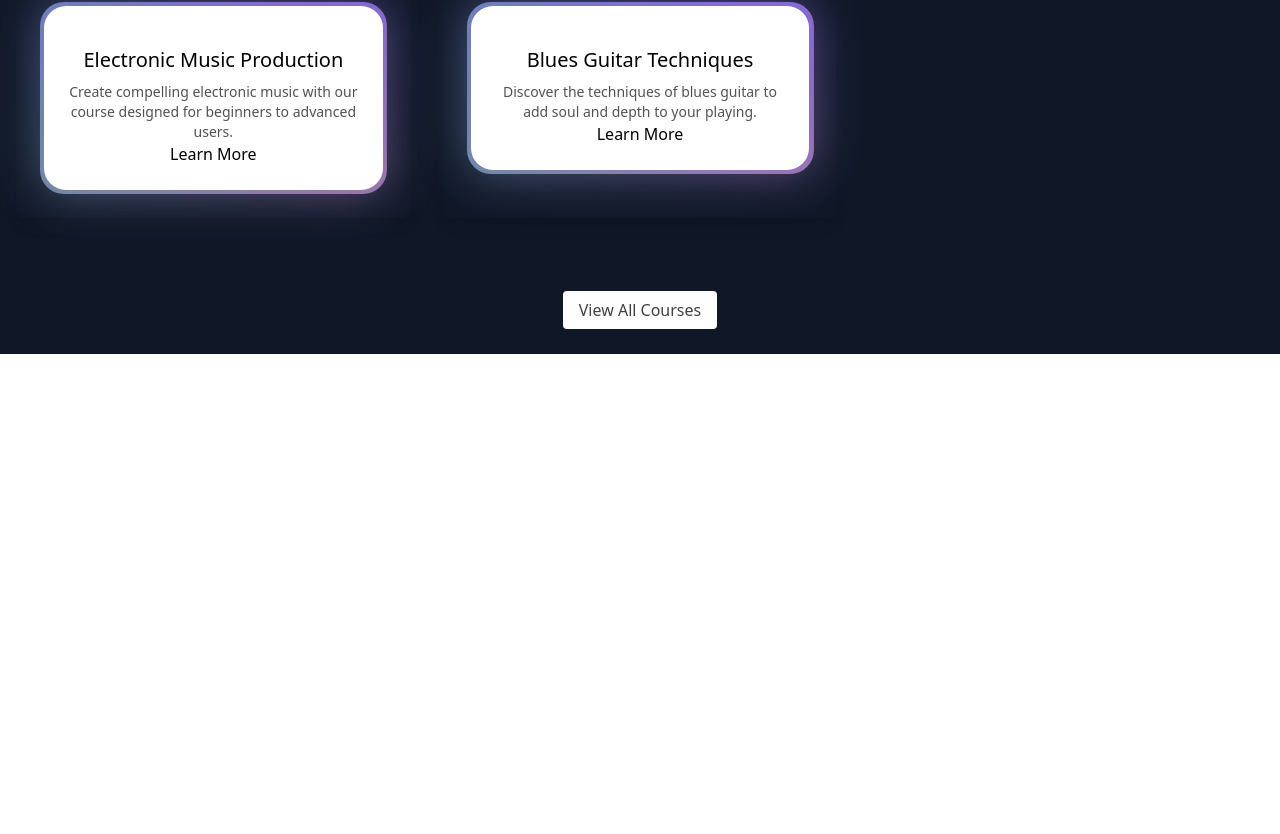
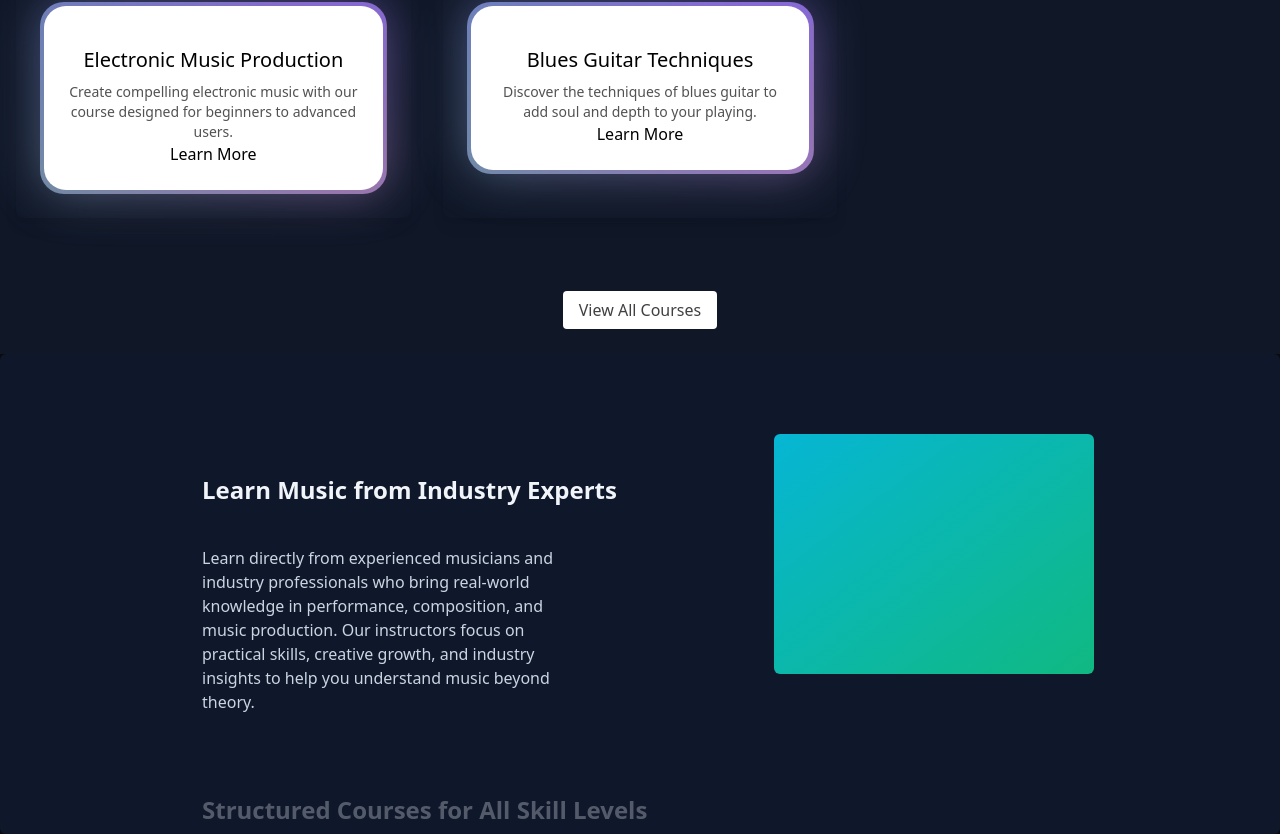
Before and after one commit to mdirfan-007/nextjs-learning, a Next.js app: page / in a window 1280 px wide. Shown: the part 1258-2092 px from the top of the page. Before the commit the page ends 1612 px from the top, so only its background shows below. Built offline with nearby package versions, Linux system fonts and the light colour scheme.

Commit message:
implement sticky section

```diff
--- a/src/app/globals.css
+++ b/src/app/globals.css
@@ -1,4 +1,20 @@
 @import "tailwindcss";
+
+
+/* Hide scrollbar but keep scroll */
+.no-scrollbar {
+  -ms-overflow-style: none;  /* IE & Edge */
+  scrollbar-width: none;     /* Firefox */
+}
+
+.no-scrollbar::-webkit-scrollbar {
+  display: none;             /* Chrome, Safari */
+}
+
+
+
+
+
 
 @theme inline {
   --animate-spotlight: spotlight 2s ease 0.75s 1 forwards;
--- a/src/app/page.tsx
+++ b/src/app/page.tsx
@@ -1,5 +1,6 @@
 import FeatureCourse from "@/components/FeatureCourse";
 import HeroSection from "@/components/HeroSection";
+import StickySection from "@/components/StickySection";
 
 
 export default function Home() {
@@ -8,6 +9,7 @@ export default function Home() {
 
       <HeroSection/>
       <FeatureCourse/>
+      <StickySection/>
     </main>
   );
 }
--- /dev/null
+++ b/src/components/StickySection.tsx
@@ -0,0 +1,67 @@
+"use client";
+import React from "react";
+import { StickyScroll } from "./ui/sticky-scroll-reveal";
+
+
+const musicSchoolContent = [
+  {
+    title: "Learn Music from Industry Experts",
+    description:
+      "Learn directly from experienced musicians and industry professionals who bring real-world knowledge in performance, composition, and music production. Our instructors focus on practical skills, creative growth, and industry insights to help you understand music beyond theory."
+  },
+  {
+    title: "Structured Courses for All Skill Levels",
+    description:
+      "Our carefully designed curriculum supports learners at every stage, from complete beginners to advanced musicians. Each course follows a structured learning path that gradually builds technical skills, musical understanding, and creative confidence."
+  },
+  {
+    title: "Hands-on Practice with Live Guidance",
+    description:
+      "Music is best learned through practice. We emphasize hands-on training through live sessions, guided exercises, and interactive assignments, ensuring students receive continuous feedback and practical experience."
+  },
+  {
+    title: "Modern Music Production & Technology",
+    description:
+      "Gain in-depth knowledge of modern music production techniques including recording, editing, mixing, and sound design. Learn how to use industry-standard tools and workflows to create professional-quality music."
+  },
+  {
+    title: "Build Confidence and Your Musical Identity",
+    description:
+      "Develop your unique musical voice while improving performance confidence and creativity. Our programs encourage self-expression, stage presence, and artistic growth, helping you evolve into a complete and confident musician."
+  },
+    {
+    title: "Build Confidence and Your Musical Identity",
+    description:
+      "Develop your unique musical voice while improving performance confidence and creativity. Our programs encourage self-expression, stage presence, and artistic growth, helping you evolve into a complete and confident musician."
+  },
+    {
+    title: "Build Confidence and Your Musical Identity",
+    description:
+      "Develop your unique musical voice while improving performance confidence and creativity. Our programs encourage self-expression, stage presence, and artistic growth, helping you evolve into a complete and confident musician."
+  },
+    {
+    title: "Build Confidence and Your Musical Identity",
+    description:
+      "Develop your unique musical voice while improving performance confidence and creativity. Our programs encourage self-expression, stage presence, and artistic growth, helping you evolve into a complete and confident musician."
+  },
+    {
+    title: "Build Confidence and Your Musical Identity",
+    description:
+      "Develop your unique musical voice while improving performance confidence and creativity. Our programs encourage self-expression, stage presence, and artistic growth, helping you evolve into a complete and confident musician."
+  }
+];
+
+
+
+
+function StickySection() {
+  return (
+
+    <div className="">
+
+        <StickyScroll content={musicSchoolContent} />
+    </div>
+  )
+}
+
+export default StickySection
--- /dev/null
+++ b/src/components/ui/sticky-scroll-reveal.tsx
@@ -0,0 +1,112 @@
+"use client";
+import React, { useEffect, useRef, useState } from "react";
+import { useMotionValueEvent, useScroll } from "motion/react";
+import { motion } from "motion/react";
+import { cn } from "@/lib/utils";
+
+export const StickyScroll = ({
+  content,
+  contentClassName,
+}: {
+  content: {
+    title: string;
+    description: string;
+    content?: React.ReactNode | any;
+  }[];
+  contentClassName?: string;
+}) => {
+  const [activeCard, setActiveCard] = React.useState(0);
+  const ref = useRef<any>(null);
+  const { scrollYProgress } = useScroll({
+    // uncomment line 22 and comment line 23 if you DONT want the overflow container and want to have it change on the entire page scroll
+    // target: ref
+    container: ref,
+    offset: ["start start", "end start"],
+  });
+  const cardLength = content.length;
+
+  useMotionValueEvent(scrollYProgress, "change", (latest) => {
+    const cardsBreakpoints = content.map((_, index) => index / cardLength);
+    const closestBreakpointIndex = cardsBreakpoints.reduce(
+      (acc, breakpoint, index) => {
+        const distance = Math.abs(latest - breakpoint);
+        if (distance < Math.abs(latest - cardsBreakpoints[acc])) {
+          return index;
+        }
+        return acc;
+      },
+      0,
+    );
+    setActiveCard(closestBreakpointIndex);
+  });
+
+  const backgroundColors = [
+    "#0f172a", // slate-900
+    "#000000", // black
+    "#171717", // neutral-900
+  ];
+  const linearGradients = [
+    "linear-gradient(to bottom right, #06b6d4, #10b981)", // cyan-500 to emerald-500
+    "linear-gradient(to bottom right, #ec4899, #6366f1)", // pink-500 to indigo-500
+    "linear-gradient(to bottom right, #f97316, #eab308)", // orange-500 to yellow-500
+  ];
+
+  const [backgroundGradient, setBackgroundGradient] = useState(
+    linearGradients[0],
+  );
+
+  useEffect(() => {
+    setBackgroundGradient(linearGradients[activeCard % linearGradients.length]);
+  }, [activeCard]);
+
+  return (
+    <motion.div
+      animate={{
+        backgroundColor: backgroundColors[activeCard % backgroundColors.length],
+      }}
+      className="relative flex h-[30rem] justify-center space-x-10 overflow-y-scroll no-scrollbar rounded-md p-10"
+      ref={ref}
+    >
+      <div className="div relative flex items-start px-4">
+        <div className="max-w-2xl">
+          {content.map((item, index) => (
+            <div key={item.title + index} className="my-20">
+              <motion.h2
+                initial={{
+                  opacity: 0,
+                }}
+                animate={{
+                  opacity: activeCard === index ? 1 : 0.3,
+                }}
+                className="text-2xl font-bold text-slate-100"
+              >
+                {item.title}
+              </motion.h2>
+              <motion.p
+                initial={{
+                  opacity: 0,
+                }}
+                animate={{
+                  opacity: activeCard === index ? 1 : 0.3,
+                }}
+                className="text-kg mt-10 max-w-sm text-slate-300"
+              >
+                {item.description}
+              </motion.p>
+            </div>
+          ))}
+          <div className="h-40" />
+        </div>
+      </div>
+      <div
+        style={{ background: backgroundGradient }}
+        className={cn(
+          "sticky top-10 hidden h-60 w-80 overflow-hidden rounded-md bg-white lg:block",
+          contentClassName,
+        )}
+      >
+        {content[activeCard].content ?? null}
+      </div>
+    </motion.div>
+  );
+};
```
